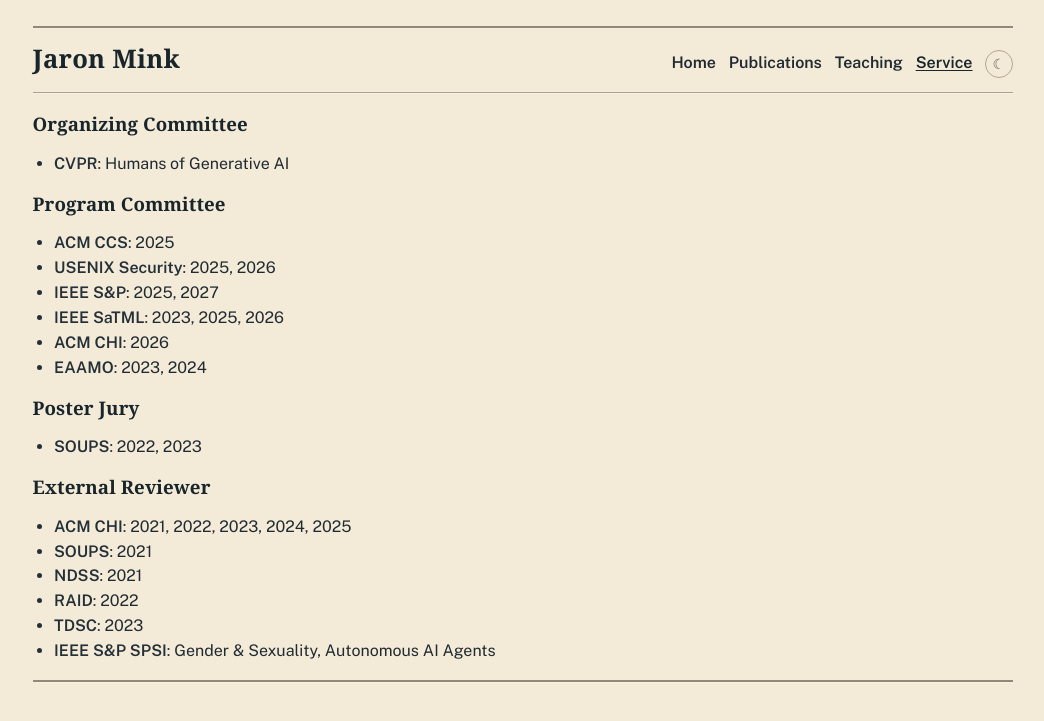
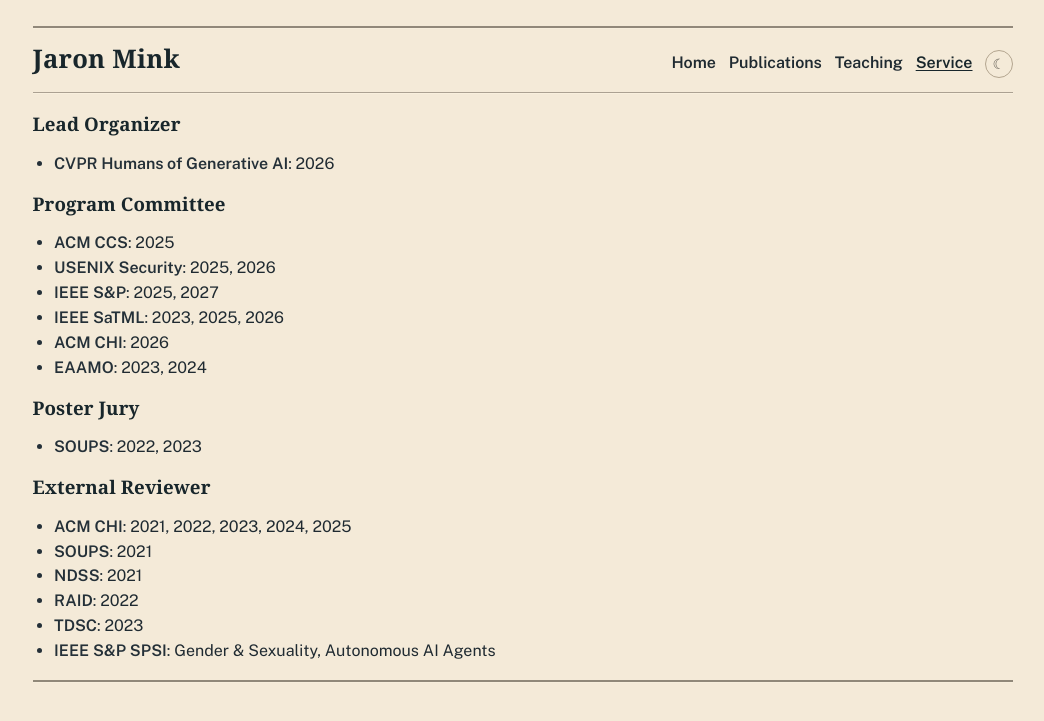
Before and after one commit to JaronMink/personal-website, a Jekyll site: the page built from service.md, in a window 1280 px wide. Shown: the top 721 px of the page, without its empty margins (110-1154 px from the left). Built offline with Jekyll 4.4.1, drawn with Linux system fonts in a browser that asks for light colours.

Commit message:
Update lead organizer service entry

```diff
--- a/_data/service.yml
+++ b/_data/service.yml
@@ -1,8 +1,8 @@
-- section: Organizing Committee
+- section: Lead Organizer
   entries:
-    - venue: CVPR
+    - venue: CVPR Humans of Generative AI
       links:
-        - label: Humans of Generative AI
+        - label: "2026"
           url: https://humansofgenerativeai.github.io/
 
 - section: Program Committee
```
